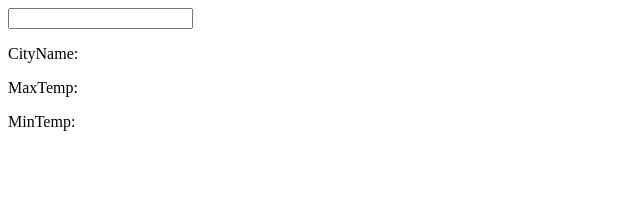
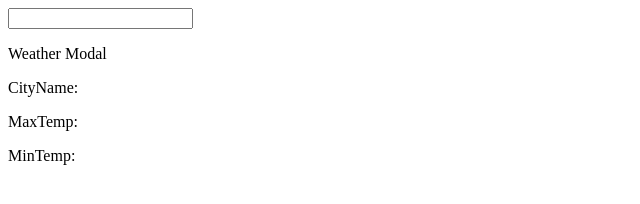
Before and after one commit to sanjit439/practice, a plain HTML site: page WeatherApp/index.html in a window 1280 px wide. Shown: the whole page, without its empty margins (0-640 px from the left). Drawn offline with Linux system fonts and the light colour scheme; no server answers.

Commit message:
changes to weather app

```diff
--- a/WeatherApp/index.html
+++ b/WeatherApp/index.html
@@ -9,6 +9,7 @@
     <input type="text"/>
 
 </div>
+<p>Weather Modal </p>
 <div>
     <p>
     CityName: <span class="cityName"> </span>
```
